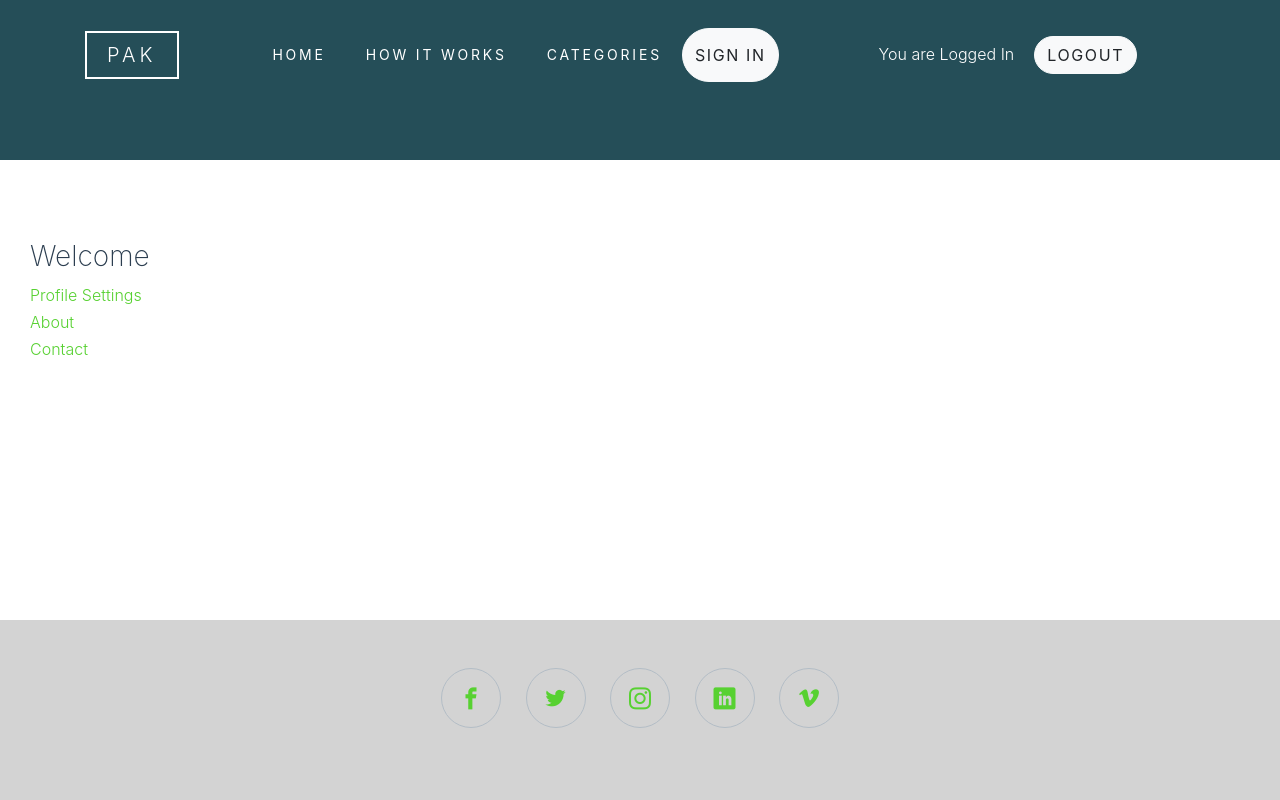
After one commit to Sianwa/PAK, a PHP site: page /profile.html in a window 1280 px wide. The commit adds this page. Run offline with PHP 8.4, Linux system fonts and the light colour scheme; some libraries are stand-ins or nearby versions; some web fonts are replaced.

Commit message:
User Account page is app and running
you need to login to be able to go to that page

```diff
--- a/Projo/css/global.css
+++ b/Projo/css/global.css
@@ -1,100 +1,3 @@
-:root {
-  --input-padding-x: 1.5rem;
-  --input-padding-y: .75rem;
+#sidebar{
+    padding-left: 30px;
 }
-
-body {
-  background-image: url(images\wall.jpg);
-  background-size: cover;
-}
-
-.card-signin {
-  border: 0;
-  border-radius: 1rem;
-  box-shadow: 0 0.5rem 1rem 0 rgba(0, 0, 0, 0.1);
-}
-
-.card-signin .card-title {
-  margin-bottom: 2rem;
-  font-weight: 300;
-  font-size: 1.5rem;
-}
-
-.card-signin .card-body {
-  padding: 2rem;
-}
-
-.form-signin {
-  width: 100%;
-}
-
-.form-signin .btn {
-  font-size: 80%;
-  border-radius: 5rem;
-  letter-spacing: .1rem;
-  font-weight: bold;
-  padding: 1rem;
-  transition: all 0.2s;
-}
-
-.form-label-group {
-  position: relative;
-  margin-bottom: 1rem;
-}
-
-.form-label-group input {
-  height: auto;
-  border-radius: 2rem;
-}
-
-.form-label-group>input,
-.form-label-group>label {
-  padding: var(--input-padding-y) var(--input-padding-x);
-}
-
-.form-label-group>label {
-  position: absolute;
-  top: 0;
-  left: 0;
-  display: block;
-  width: 100%;
-  margin-bottom: 0;
-  /* Override default `<label>` margin */
-  line-height: 1.5;
-  color: #495057;
-  border: 1px solid transparent;
-  border-radius: .25rem;
-  transition: all .1s ease-in-out;
-}
-
-.form-label-group input::-webkit-input-placeholder {
-  color: transparent;
-}
-
-.form-label-group input:-ms-input-placeholder {
-  color: transparent;
-}
-
-.form-label-group input::-ms-input-placeholder {
-  color: transparent;
-}
-
-.form-label-group input::-moz-placeholder {
-  color: transparent;
-}
-
-.form-label-group input::placeholder {
-  color: transparent;
-}
-
-.form-label-group input:not(:placeholder-shown) {
-  padding-top: calc(var(--input-padding-y) + var(--input-padding-y) * (2 / 3));
-  padding-bottom: calc(var(--input-padding-y) / 3);
-}
-
-.form-label-group input:not(:placeholder-shown)~label {
-  padding-top: calc(var(--input-padding-y) / 3);
-  padding-bottom: calc(var(--input-padding-y) / 3);
-  font-size: 12px;
-  color: #777;
-}
--- a/Projo/landingPage.html
+++ b/Projo/landingPage.html
@@ -11,6 +11,7 @@
   <link rel="stylesheet" href="css/style.css">
    <script src="https://www.gstatic.com/firebasejs/6.0.2/firebase-app.js"></script>
   <script src="https://www.gstatic.com/firebasejs/6.0.4/firebase-auth.js"></script>
+  <script src="https://www.gstatic.com/firebasejs/6.1.0/firebase-firestore.js"></script>
 
     <link href="https://fonts.googleapis.com/css?family=Nunito+Sans:200,300,400,700" rel="stylesheet">
 
@@ -34,8 +35,8 @@
             <button type="button" class="btn btn-light" onclick="googleSignin()">
                 Sign In</button>
                 <form  class="form-inline my-2 my-lg-0" id="user_name" >
-                     <span style="padding-left: 100px; color: #ffff; padding-right: 20px;" class="navbar-text">You are Logged In</span>
-                      <button " type="button" class="btn btn-light" onclick="googleSignout()">Logout</button>
+                     <a href="profile.html" style="padding-left: 100px; color: #ffff; padding-right: 20px;" class="navbar-text">You are Logged In</a>
+                      <button type="button" class="btn btn-light" onclick="googleSignout()">Logout</button>
                  </form>
           </ul>
         </div>
--- /dev/null
+++ b/Projo/profile.html
@@ -0,0 +1,181 @@
+<!DOCTYPE html>
+<html>
+<head>
+	<title>User Profile</title>
+
+  <link rel="stylesheet" href="css/animate.css">
+  <link rel="stylesheet" href="css/flexslider.css">
+  <link rel="stylesheet" href="fonts/icomoon/style.css">
+  <link rel="stylesheet" href="css/bootstrap.css">
+  <link rel="stylesheet" href="css/style.css">
+  <link rel="stylesheet" type="text/css" href="css/global.css">
+   <script src="https://www.gstatic.com/firebasejs/6.0.2/firebase-app.js"></script>
+  <script src="https://www.gstatic.com/firebasejs/6.0.4/firebase-auth.js"></script>
+  <script src="https://www.gstatic.com/firebasejs/6.1.0/firebase-firestore.js"></script>
+
+  <link href="https://fonts.googleapis.com/css?family=Nunito+Sans:200,300,400,700" rel="stylesheet">
+
+<style>
+
+	.wrapper{
+		 display: flex;
+   		 width: 100%;
+   		 align-items: stretch;
+
+	}
+	 #fixed {
+       position: fixed;
+       left: 0;
+       bottom: 0;
+       width: 100%;
+       text-align: center;
+     }
+</style>
+
+</head>
+
+
+<body data-spy="scroll" data-target="#pb-navbar" data-offset="200">
+
+
+ <nav class="navbar navbar-expand-lg site-navbar navbar-light bg-light" id="pb-navbar">
+
+      <div class="container">
+        <button class="navbar-toggler" type="button" data-toggle="collapse" data-target="#navbarsExample09" aria-controls="navbarsExample09" aria-expanded="false" aria-label="Toggle navigation">
+          <span class="navbar-toggler-icon"></span>
+        </button>
+
+        <a class="navbar-brand" href="landingPage.html">PAK</a>
+        <div class="collapse navbar-collapse justify-content-md-center" id="navbarsExample09">
+          <ul class="navbar-nav">
+            <li class="nav-item"><a class="nav-link" href="#section-home">Home</a></li>
+            <li class="nav-item"><a class="nav-link" href="#section-services">How it Works</a></li>
+            <li class="nav-item"><a class="nav-link" href="#section-categories">Categories</a></li>
+            <button type="button" class="btn btn-light" onclick="googleSignin()">
+                Sign In</button>
+
+                <form  class="form-inline my-2 my-lg-0" id="user_name" >
+                     <span style="padding-left: 100px; color: #ffff; padding-right: 20px;" class="navbar-text">You are Logged In</span>
+                      <button " type="button" class="btn btn-light" onclick="googleSignout()">Logout</button>
+                 </form>
+          </ul>
+        </div>
+      </div>
+    </nav>
+
+
+  <section  class="site-section" id="section-contact">
+
+
+  </section>
+<!-------------------------------------section----------------------------------->
+<section class ="site-section" id="section-categories">
+	<div class ="wrapper" id="user_names" >
+		<!----navbar----->
+		<nav id = "sidebar" >
+			 <div class="sidebar-header">
+            <h3>Welcome</h3>
+        </div>
+
+        <ul class="list-unstyled components">
+            <li class="active">
+                <a href="EditAcc.html">Profile Settings</a>
+            </li>
+            <li>
+                <a href="#">About</a>
+            </li>
+            <li>
+                <a href="#">Contact</a>
+            </li>
+        </ul>
+
+	</div>
+</section>
+
+<!-------------------Section ---------------------------------------------->
+
+
+
+<footer class="site-footer" id ="fixed">
+      <div class="container">
+        <div class="row mb-3">
+          <div class="col-md-12 text-center">
+            <p>
+              <a href="#" class="social-item"><span class="icon-facebook2"></span></a>
+              <a href="#" class="social-item"><span class="icon-twitter"></span></a>
+              <a href="#" class="social-item"><span class="icon-instagram2"></span></a>
+              <a href="#" class="social-item"><span class="icon-linkedin2"></span></a>
+              <a href="#" class="social-item"><span class="icon-vimeo"></span></a>
+            </p>
+          </div>
+        </div>
+      </div>
+    </footer>
+
+<script>
+  // Your web app's Firebase configuration
+  var firebaseConfig = {
+    apiKey: "AIzaSyCeSljgY83YrGTifHqFExwB92j85Wl1aso",
+    authDomain: "pak-hci.firebaseapp.com",
+    databaseURL: "https://pak-hci.firebaseio.com",
+    projectId: "pak-hci",
+    storageBucket: "pak-hci.appspot.com",
+    messagingSenderId: "714721382084",
+    appId: "1:714721382084:web:ce0e4e9e51394a10"
+  };
+  // Initialize Firebase
+  firebase.initializeApp(firebaseConfig);
+</script>
+
+<script>
+  var provider = new firebase.auth.GoogleAuthProvider();
+
+  //check if user is signed in
+        firebase.auth().onAuthStateChanged(user=>{
+              if(user){
+                   //check if user is signed in
+                document.getElementById('user_name').style.display = "block";
+                 document.getElementById('user_names').style.display = "block";
+
+                      }
+                        else {
+                            console.log('null');
+                             document.getElementById('user_name').style.display = "none";
+                             document.getElementById('user_names').style.display = "none";
+
+                              }
+
+                                                });
+function googleSignin() {
+   firebase.auth()
+
+   .signInWithPopup(provider).then(function(result) {
+      var token = result.credential.accessToken;
+      var user = result.user;
+
+      console.log(token)
+      console.log(user)
+   }).catch(function(error) {
+      var errorCode = error.code;
+      var errorMessage = error.message;
+
+      console.log(error.code)
+      console.log(error.message)
+   });
+}
+
+function googleSignout() {
+   firebase.auth().signOut()
+
+   .then(function() {
+      console.log('Signout Succesfull')
+   }, function(error) {
+      console.log('Signout Failed')
+   });
+}
+
+</script>
+
+
+</body>
+</html>
```
Also changed, not shown: Projo/EditAcc.html (+9 -191 lines), Projo/user.html (+152 -0 lines).
